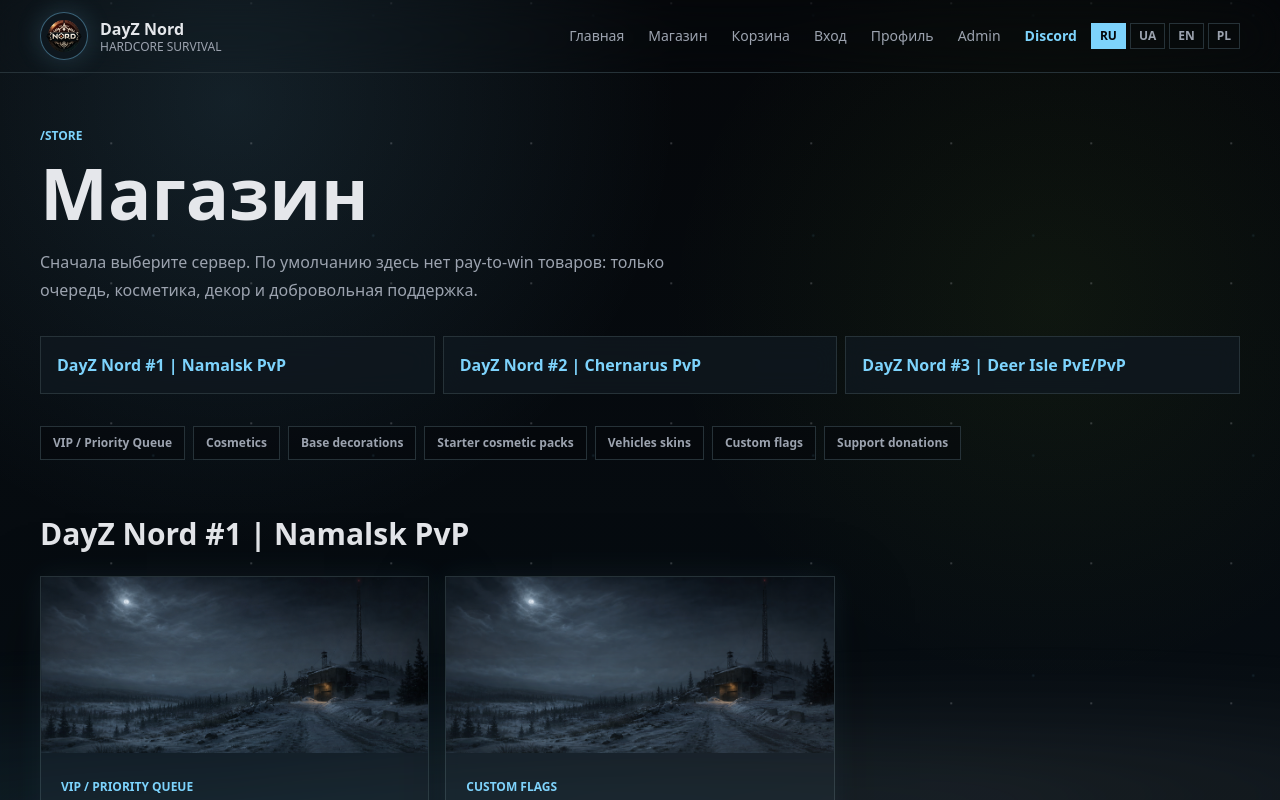
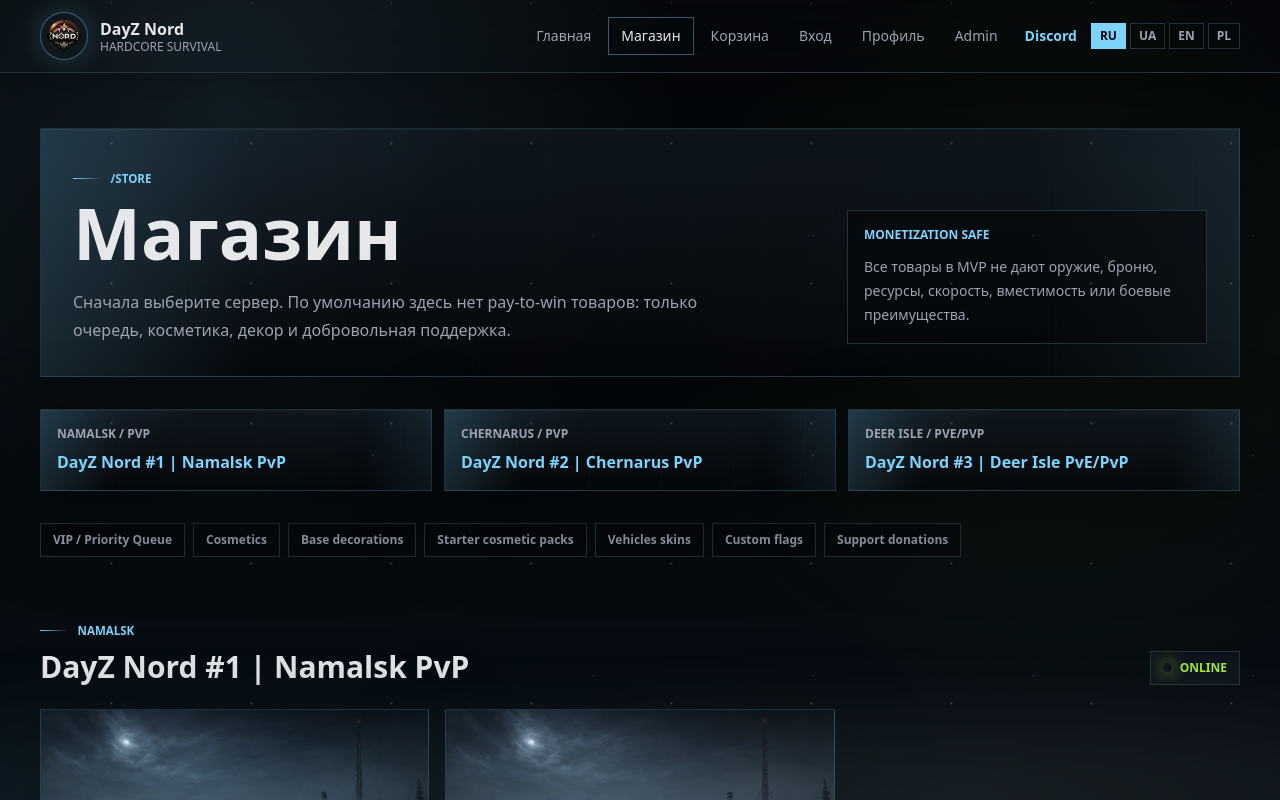
Before and after one commit to borodachtv/dayz-nord, a Next.js app: page /store in a window 1280 px wide. Shown: the top 800 px of the page. Built offline with nearby package versions, Linux system fonts and the light colour scheme; no server answers.

Commit message:
Polish Nord survival UI

```diff
--- a/src/app/globals.css
+++ b/src/app/globals.css
@@ -81,6 +81,102 @@ select {
   background: rgba(16, 24, 32, 0.78);
   box-shadow: 0 22px 70px rgba(0, 0, 0, 0.38), 0 0 28px rgba(125, 211, 252, 0.08);
   backdrop-filter: blur(16px);
+}
+
+.nord-shell {
+  position: relative;
+  border: 1px solid rgba(125, 211, 252, 0.18);
+  background:
+    linear-gradient(135deg, rgba(125, 211, 252, 0.1), transparent 32%),
+    linear-gradient(180deg, rgba(16, 24, 32, 0.86), rgba(5, 7, 10, 0.86));
+  box-shadow: 0 28px 90px rgba(0, 0, 0, 0.48), inset 0 1px 0 rgba(229, 231, 235, 0.06);
+  backdrop-filter: blur(18px);
+}
+
+.nord-shell::before {
+  position: absolute;
+  inset: 0;
+  pointer-events: none;
+  content: "";
+  background:
+    linear-gradient(90deg, rgba(125, 211, 252, 0.22), transparent 18%, transparent 82%, rgba(125, 211, 252, 0.18)),
+    repeating-linear-gradient(90deg, rgba(125, 211, 252, 0.045) 0 1px, transparent 1px 72px);
+  opacity: 0.48;
+}
+
+.nord-kicker {
+  display: inline-flex;
+  align-items: center;
+  gap: 0.55rem;
+  color: #7DD3FC;
+  font-size: 0.72rem;
+  font-weight: 900;
+  letter-spacing: 0;
+  line-height: 1;
+  text-transform: uppercase;
+}
+
+.nord-kicker::before {
+  display: block;
+  width: 1.8rem;
+  height: 1px;
+  content: "";
+  background: linear-gradient(90deg, #7DD3FC, transparent);
+}
+
+.nord-button-primary,
+.nord-button-secondary {
+  display: inline-flex;
+  min-height: 2.9rem;
+  align-items: center;
+  justify-content: center;
+  border: 1px solid;
+  padding: 0.75rem 1.05rem;
+  font-size: 0.88rem;
+  font-weight: 900;
+  line-height: 1;
+  text-align: center;
+}
+
+.nord-button-primary {
+  border-color: rgba(163, 230, 53, 0.72);
+  background: linear-gradient(135deg, #A3E635, #7DD3FC);
+  color: #05070A;
+}
+
+.nord-button-secondary {
+  border-color: rgba(125, 211, 252, 0.26);
+  background: rgba(16, 24, 32, 0.72);
+  color: #E5E7EB;
+  backdrop-filter: blur(14px);
+}
+
+.nord-button-primary:hover,
+.nord-button-secondary:hover {
+  filter: brightness(1.06);
+}
+
+.status-dot {
+  display: inline-flex;
+  width: 0.52rem;
+  height: 0.52rem;
+  border-radius: 999px;
+  box-shadow: 0 0 16px currentColor;
+}
+
+.scanline {
+  position: relative;
+  overflow: hidden;
+}
+
+.scanline::after {
+  position: absolute;
+  inset: 0;
+  pointer-events: none;
+  content: "";
+  background: linear-gradient(180deg, transparent, rgba(125, 211, 252, 0.1), transparent);
+  transform: translateY(-100%);
+  animation: scanline 5.8s ease-in-out infinite;
 }
 
 .military-grid {
@@ -220,6 +316,15 @@ select {
   }
 }
 
+@keyframes scanline {
+  0%, 18% {
+    transform: translateY(-100%);
+  }
+  46%, 100% {
+    transform: translateY(100%);
+  }
+}
+
 @media (prefers-reduced-motion: reduce) {
   *,
   *::before,
--- a/src/app/page.tsx
+++ b/src/app/page.tsx
@@ -5,14 +5,23 @@ import { PageShell } from "@/components/PageShell";
 import { servers, team, whyNord } from "@/lib/site-data";
 
 export default function HomePage() {
+  const heroStats = [
+    ["3", "active worlds"],
+    ["100", "slots per server"],
+    ["0", "pay-to-win items"]
+  ] as const;
+
   return (
     <PageShell>
       <main>
         <section className="relative isolate flex min-h-[92svh] items-end overflow-hidden">
           <div className="hero-pan absolute inset-0 -z-30 bg-[url('/dayz-nord-hero.png')] bg-cover bg-center" />
-          <div className="noise absolute inset-0 -z-20 bg-gradient-to-r from-nord-night via-nord-night/75 to-nord-night/25" />
+          <div className="noise absolute inset-0 -z-20 bg-gradient-to-r from-nord-night via-nord-night/70 to-nord-night/20" />
+          <div className="absolute inset-0 -z-20 bg-[radial-gradient(circle_at_38%_58%,rgba(125,211,252,0.18),transparent_22rem)]" />
           <div className="absolute inset-x-0 bottom-0 -z-10 h-2/5 bg-gradient-to-t from-nord-night to-transparent" />
           <div className="mx-auto w-full max-w-7xl px-4 pb-16 pt-36 sm:px-6 lg:px-10">
+            <div className="grid gap-8 lg:grid-cols-[minmax(0,1fr)_380px] lg:items-end">
+              <div>
                 <div className="reveal-up glow-pulse mb-6 flex h-28 w-28 items-center justify-center overflow-hidden rounded-full border border-nord-ice/50 bg-nord-night/70 p-2 text-3xl font-black text-nord-ice sm:h-36 sm:w-36">
                   <img className="h-full w-full rounded-full object-cover" src="/nord-logo.png" alt="DayZ Nord logo" />
                 </div>
@@ -21,33 +30,55 @@ export default function HomePage() {
                 </h1>
                 <p className="reveal-up reveal-delay-2 mt-5 max-w-2xl text-xl font-semibold text-nord-frost">DayZ Nord — hardcore survival server</p>
                 <div className="reveal-up reveal-delay-3 mt-8 flex flex-wrap gap-3">
-              <Link className="interactive-button border border-nord-amber/60 bg-nord-amber px-5 py-3 font-black text-nord-night" href="/store">Магазин</Link>
-              <Link className="interactive-button border border-nord-border bg-nord-card/70 px-5 py-3 font-bold backdrop-blur-md" href="/cart">Корзина</Link>
-              <Link className="interactive-button border border-nord-border bg-nord-card/70 px-5 py-3 font-bold backdrop-blur-md" href="/login">Steam login</Link>
-              <Link className="interactive-button border border-nord-border bg-nord-card/70 px-5 py-3 font-bold backdrop-blur-md" href="/admin">Admin</Link>
+                  <Link className="interactive-button nord-button-primary" href="/store">Магазин</Link>
+                  <Link className="interactive-button nord-button-secondary" href="/cart">Корзина</Link>
+                  <Link className="interactive-button nord-button-secondary" href="/login">Steam login</Link>
+                  <Link className="interactive-button nord-button-secondary" href="/admin">Admin</Link>
+                </div>
+              </div>
+              <aside className="reveal-up reveal-delay-3 nord-shell scanline hidden p-5 lg:block">
+                <div className="relative">
+                  <p className="text-xs font-black uppercase text-nord-ice">Nord command status</p>
+                  <div className="mt-5 grid grid-cols-3 gap-3">
+                    {heroStats.map(([value, label]) => (
+                      <div key={label} className="border border-nord-border bg-nord-night/58 p-3">
+                        <div className="text-3xl font-black text-nord-frost">{value}</div>
+                        <div className="mt-1 text-[11px] font-bold uppercase leading-4 text-nord-smoke">{label}</div>
+                      </div>
+                    ))}
+                  </div>
+                  <div className="mt-5 border-t border-nord-border pt-4 text-sm leading-6 text-nord-smoke">
+                    Namalsk cold routes, moderated PvP, cosmetics-only support and a strict no gameplay advantage store.
+                  </div>
+                </div>
+              </aside>
             </div>
           </div>
         </section>
 
         <section className="py-20 sm:py-28">
           <div className="mx-auto max-w-7xl px-4 sm:px-6 lg:px-10">
-            <p className="mb-3 text-xs font-black uppercase text-nord-ice">Серверы</p>
+            <p className="nord-kicker mb-3">Серверы</p>
             <h2 className="max-w-4xl text-4xl font-black leading-none sm:text-6xl">Выберите свой север</h2>
             <div className="mt-10 grid gap-4 lg:grid-cols-3">
               {servers.map((server) => (
-                <article key={server.id} className="interactive-card border border-nord-border bg-nord-card/80 p-6 shadow-survival backdrop-blur-md">
+                <article key={server.id} className="interactive-card nord-shell p-6">
                   <div className="flex items-center justify-between gap-3 text-xs uppercase text-nord-smoke">
                     <span>{server.map}</span>
-                    <span className={server.status === "online" ? "text-nord-accent" : "text-nord-danger"}>{server.status}</span>
+                    <span className={`inline-flex items-center gap-2 font-black ${server.status === "online" ? "text-nord-accent" : "text-nord-danger"}`}>
+                      <span className="status-dot" />
+                      {server.status}
+                    </span>
                   </div>
-                  <h3 className="mt-6 text-2xl font-black">{server.name} | {server.subtitle}</h3>
+                  <h3 className="relative mt-6 text-2xl font-black">{server.name} | {server.subtitle}</h3>
                   <div className="mt-4">
                     <LiveServerStatus serverId={server.id} fallbackOnline={server.online} fallbackSlots={server.slots} fallbackStatus={server.status} />
                   </div>
-                  <p className="mt-2 text-sm text-nord-ice">{server.ip}</p>
-                  <div className="mt-6 grid gap-2">
+                  <p className="mt-2 font-mono text-sm text-nord-ice">{server.ip}</p>
+                  <p className="mt-4 min-h-20 text-sm leading-6 text-nord-smoke">{server.description}</p>
+                  <div className="relative mt-6 grid gap-2">
                     <CopyIpButton ip={server.ip} />
-                    <Link className="interactive-button border border-nord-amber/60 bg-nord-amber px-4 py-3 text-center text-sm font-black text-nord-night" href={`/store?server=${server.id}`}>
+                    <Link className="interactive-button nord-button-primary" href={`/store?server=${server.id}`}>
                       Открыть магазин
                     </Link>
                   </div>
@@ -57,12 +88,12 @@ export default function HomePage() {
           </div>
         </section>
 
-        <section className="border-y border-nord-border bg-nord-steel py-20 sm:py-28">
+        <section className="border-y border-nord-border bg-nord-steel/80 py-20 sm:py-28">
           <div className="mx-auto max-w-7xl px-4 sm:px-6 lg:px-10">
-            <p className="mb-3 text-xs font-black uppercase text-nord-ice">Почему Nord</p>
+            <p className="nord-kicker mb-3">Почему Nord</p>
             <div className="grid gap-4 sm:grid-cols-2 lg:grid-cols-5">
               {whyNord.map((item) => (
-                <div key={item} className="interactive-card border border-nord-border bg-nord-card/80 p-5 font-black shadow-survival backdrop-blur-md">{item}</div>
+                <div key={item} className="interactive-card nord-shell min-h-28 p-5 font-black">{item}</div>
               ))}
             </div>
           </div>
@@ -70,11 +101,11 @@ export default function HomePage() {
 
         <section className="py-20 sm:py-28">
           <div className="mx-auto max-w-7xl px-4 sm:px-6 lg:px-10">
-            <p className="mb-3 text-xs font-black uppercase text-nord-ice">Команда</p>
+            <p className="nord-kicker mb-3">Команда</p>
             <div className="grid gap-4 lg:grid-cols-3">
               {team.map(([role, name, text]) => (
-                <article key={role} className="interactive-card border border-nord-border bg-nord-card/80 p-6 shadow-survival backdrop-blur-md">
-                  <span className="text-xs font-black uppercase text-nord-amber">{role}</span>
+                <article key={role} className="interactive-card nord-shell p-6">
+                  <span className="relative text-xs font-black uppercase text-nord-amber">{role}</span>
                   <h3 className="mt-5 text-2xl font-black">{name}</h3>
                   <p className="mt-4 leading-7 text-nord-smoke">{text}</p>
                 </article>
--- a/src/app/store/page.tsx
+++ b/src/app/store/page.tsx
@@ -7,33 +7,61 @@ export default function StorePage() {
   return (
     <PageShell>
       <main className="mx-auto min-h-screen max-w-7xl px-4 pb-20 pt-32 sm:px-6 lg:px-10">
-        <p className="mb-3 text-xs font-black uppercase text-nord-ice">/store</p>
-        <h1 className="text-5xl font-black leading-none sm:text-7xl">Магазин</h1>
-        <p className="mt-5 max-w-2xl leading-7 text-nord-smoke">Сначала выберите сервер. По умолчанию здесь нет pay-to-win товаров: только очередь, косметика, декор и добровольная поддержка.</p>
-        <div className="mt-8 grid gap-2 lg:grid-cols-3">
+        <section className="nord-shell scanline p-5 sm:p-8">
+          <div className="relative grid gap-8 lg:grid-cols-[minmax(0,1fr)_360px] lg:items-end">
+            <div>
+              <p className="nord-kicker mb-3">/store</p>
+              <h1 className="text-5xl font-black leading-none sm:text-7xl">Магазин</h1>
+              <p className="mt-5 max-w-2xl leading-7 text-nord-smoke">
+                Сначала выберите сервер. По умолчанию здесь нет pay-to-win товаров: только очередь, косметика, декор и добровольная поддержка.
+              </p>
+            </div>
+            <div className="border border-nord-border bg-nord-night/55 p-4">
+              <div className="text-xs font-black uppercase text-nord-ice">Monetization safe</div>
+              <p className="mt-3 text-sm leading-6 text-nord-smoke">Все товары в MVP не дают оружие, броню, ресурсы, скорость, вместимость или боевые преимущества.</p>
+            </div>
+          </div>
+        </section>
+        <div className="mt-8 grid gap-3 lg:grid-cols-3">
           {servers.map((server) => (
-            <a key={server.id} className="interactive-card border border-nord-border bg-nord-card/80 p-4 font-black text-nord-ice backdrop-blur-md" href={`#${server.id}`}>
-              {server.name} | {server.subtitle}
+            <a key={server.id} className="interactive-card nord-shell p-4 font-black text-nord-ice" href={`#${server.id}`}>
+              <span className="relative block text-xs uppercase text-nord-smoke">{server.map} / {server.mode}</span>
+              <span className="relative mt-2 block">{server.name} | {server.subtitle}</span>
             </a>
           ))}
         </div>
         <div className="mt-8 flex flex-wrap gap-2">
           {storeCategories.map((category) => (
-            <span key={category} className="border border-nord-border bg-nord-night/50 px-3 py-2 text-xs font-bold text-nord-smoke">{category}</span>
+            <span key={category} className="border border-nord-border bg-nord-night/50 px-3 py-2 text-xs font-bold text-nord-smoke transition hover:border-nord-ice/50 hover:text-nord-frost">{category}</span>
           ))}
         </div>
         {servers.map((server) => (
           <section key={server.id} id={server.id} className="scroll-mt-28 pt-14">
-            <h2 className="text-3xl font-black">{server.name} | {server.subtitle}</h2>
+            <div className="flex flex-wrap items-end justify-between gap-4">
+              <div>
+                <p className="nord-kicker mb-3">{server.map}</p>
+                <h2 className="text-3xl font-black">{server.name} | {server.subtitle}</h2>
+              </div>
+              <span className={`inline-flex items-center gap-2 border border-nord-border bg-nord-card/70 px-3 py-2 text-xs font-black uppercase ${server.status === "online" ? "text-nord-accent" : "text-nord-danger"}`}>
+                <span className="status-dot" />
+                {server.status}
+              </span>
+            </div>
             <div className="mt-6 grid gap-4 md:grid-cols-2 lg:grid-cols-3">
               {products.filter((product) => product.serverId === server.id).map((product) => (
-                <article key={product.id} className="interactive-product overflow-hidden border border-nord-border bg-nord-card/80 shadow-survival backdrop-blur-md">
-                  <div className="product-media h-44 bg-[url('/dayz-nord-hero.png')] bg-cover bg-center" />
-                  <div className="p-5">
-                    <span className="text-xs font-black uppercase text-nord-ice">{product.category}</span>
-                    <h3 className="mt-3 text-2xl font-black transition hover:text-nord-ice">{product.name}</h3>
+                <article key={product.id} className="interactive-product nord-shell overflow-hidden">
+                  <div className="relative h-48 overflow-hidden border-b border-nord-border">
+                    <div className="product-media absolute inset-0 bg-[url('/dayz-nord-hero.png')] bg-cover bg-center" />
+                    <div className="absolute inset-0 bg-gradient-to-t from-nord-night via-transparent to-transparent" />
+                    <span className="absolute bottom-3 left-4 border border-nord-ice/30 bg-nord-night/72 px-2 py-1 text-[11px] font-black uppercase text-nord-ice backdrop-blur-md">{product.category}</span>
+                  </div>
+                  <div className="relative p-5">
+                    <h3 className="text-2xl font-black transition hover:text-nord-ice">{product.name}</h3>
                     <p className="mt-3 min-h-20 text-sm leading-6 text-nord-smoke">{product.description}</p>
-                    <ProductPrice price={product.price} />
+                    <div className="mt-5 flex items-end justify-between gap-4 border-t border-nord-border pt-4">
+                      <ProductPrice price={product.price} />
+                      <div className="text-right text-xs font-bold uppercase text-nord-smoke">No advantage</div>
+                    </div>
                     <div className="mt-2 text-sm text-nord-ice">Сервер: {server.name}</div>
                     <AddToCartButton productId={product.id} />
                   </div>
--- a/src/components/Header.tsx
+++ b/src/components/Header.tsx
@@ -1,6 +1,7 @@
 "use client";
 
 import Link from "next/link";
+import { usePathname } from "next/navigation";
 import { useEffect, useState } from "react";
 import { LanguageSwitcher } from "@/components/LanguageSwitcher";
 import { labels, languages, type Language } from "@/lib/i18n";
@@ -8,6 +9,7 @@ import { labels, languages, type Language } from "@/lib/i18n";
 export function Header() {
   const [open, setOpen] = useState(false);
   const [language, setLanguage] = useState<Language>("RU");
+  const pathname = usePathname();
   const t = labels[language];
 
   useEffect(() => {
@@ -34,10 +36,10 @@ export function Header() {
   ] as const;
 
   return (
-    <header className="fixed inset-x-0 top-0 z-40 border-b border-nord-border bg-nord-night/88 px-4 py-3 backdrop-blur-xl sm:px-6 lg:px-10">
+    <header className="fixed inset-x-0 top-0 z-40 border-b border-nord-border bg-nord-night/82 px-4 py-3 shadow-[0_18px_60px_rgba(0,0,0,0.3)] backdrop-blur-xl sm:px-6 lg:px-10">
       <div className="mx-auto flex max-w-7xl items-center justify-between gap-4">
         <Link href="/" className="interactive-link flex min-w-max items-center gap-3">
-          <span className="glow-pulse grid h-12 w-12 place-items-center overflow-hidden rounded-full border border-nord-ice/40 bg-nord-card/80 p-1 backdrop-blur-md">
+          <span className="glow-pulse grid h-12 w-12 place-items-center overflow-hidden rounded-full border border-nord-ice/40 bg-nord-card/80 p-1 shadow-[0_0_0_4px_rgba(125,211,252,0.06)] backdrop-blur-md">
             <img className="h-full w-full rounded-full object-cover" src="/nord-logo.png" alt="DayZ Nord logo" />
           </span>
           <span>
@@ -47,7 +49,7 @@ export function Header() {
         </Link>
 
         <button
-          className="grid h-11 w-11 place-items-center border border-nord-border bg-nord-card/80 backdrop-blur-md lg:hidden"
+          className="interactive-button grid h-11 w-11 place-items-center border border-nord-border bg-nord-card/80 backdrop-blur-md lg:hidden"
           type="button"
           aria-label="Open menu"
           aria-expanded={open}
@@ -69,7 +71,11 @@ export function Header() {
             <Link
               key={href}
               href={href}
-              className="interactive-link border-b border-nord-border py-3 text-sm text-nord-smoke transition hover:text-nord-frost lg:border-0 lg:px-2.5 lg:py-2"
+              className={`interactive-link border-b border-nord-border py-3 text-sm transition hover:text-nord-frost lg:border lg:px-3 lg:py-2 ${
+                pathname === href || (href !== "/" && pathname.startsWith(href))
+                  ? "border-nord-ice/40 bg-nord-card/72 text-nord-frost"
+                  : "border-transparent text-nord-smoke lg:bg-transparent"
+              }`}
               onClick={() => setOpen(false)}
             >
               {label}
--- a/src/components/ProductPrice.tsx
+++ b/src/components/ProductPrice.tsx
@@ -11,6 +11,7 @@ type ProductPriceProps = {
     uah: number;
     pln: number;
   };
+  className?: string;
 };
 
 const priceKeyByCurrency = {
@@ -19,7 +20,7 @@ const priceKeyByCurrency = {
   PLN: "pln"
 } as const satisfies Record<Currency, keyof ProductPriceProps["price"]>;
 
-export function ProductPrice({ price }: ProductPriceProps) {
+export function ProductPrice({ price, className = "" }: ProductPriceProps) {
   const [language, setLanguage] = useState<Language>("RU");
 
   useEffect(() => {
@@ -40,7 +41,7 @@ export function ProductPrice({ price }: ProductPriceProps) {
   const priceKey = priceKeyByCurrency[currency];
 
   return (
-    <div className="mt-4">
+    <div className={className}>
       <span className="text-2xl font-black text-nord-amber">{formatPrice(price[priceKey], currency)}</span>
       <span className="ml-2 text-xs font-black uppercase text-nord-smoke">{currency}</span>
     </div>
```
Lines whose indentation alone changed are shown as unchanged.
